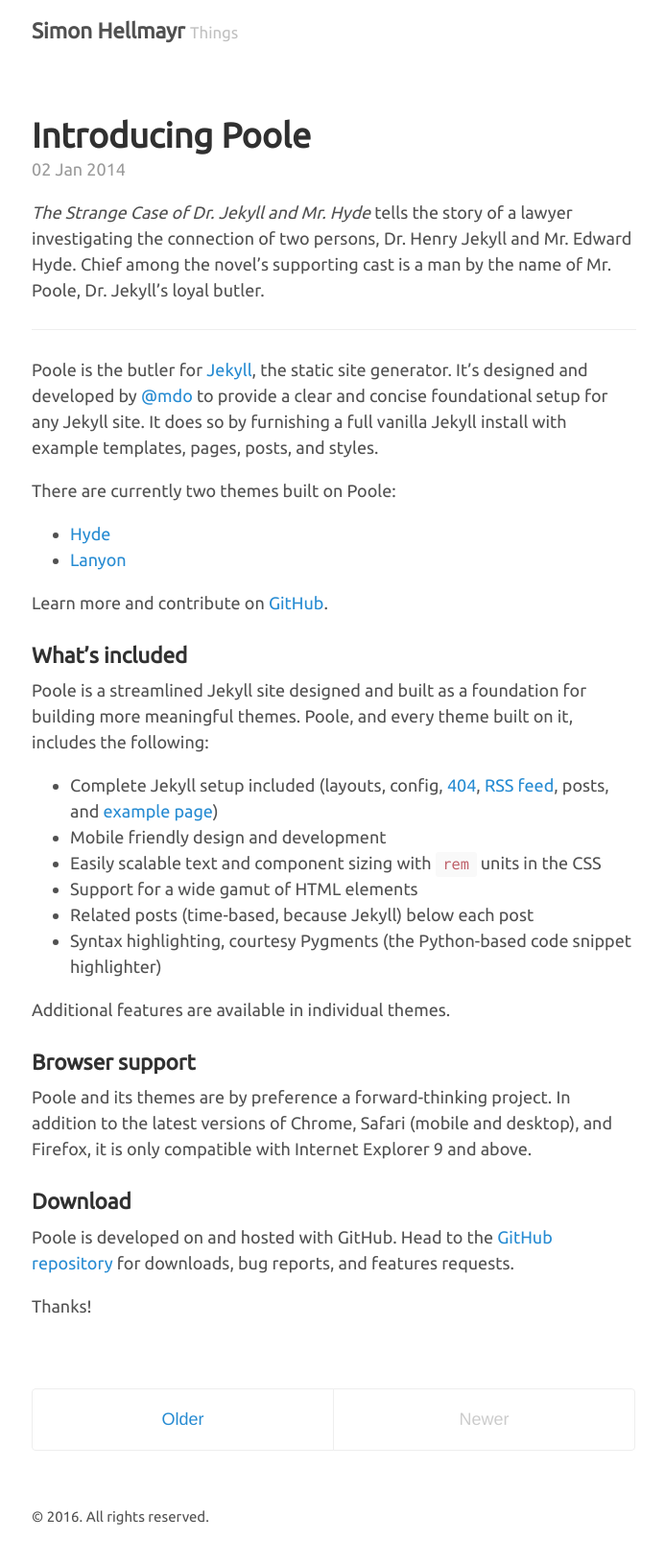
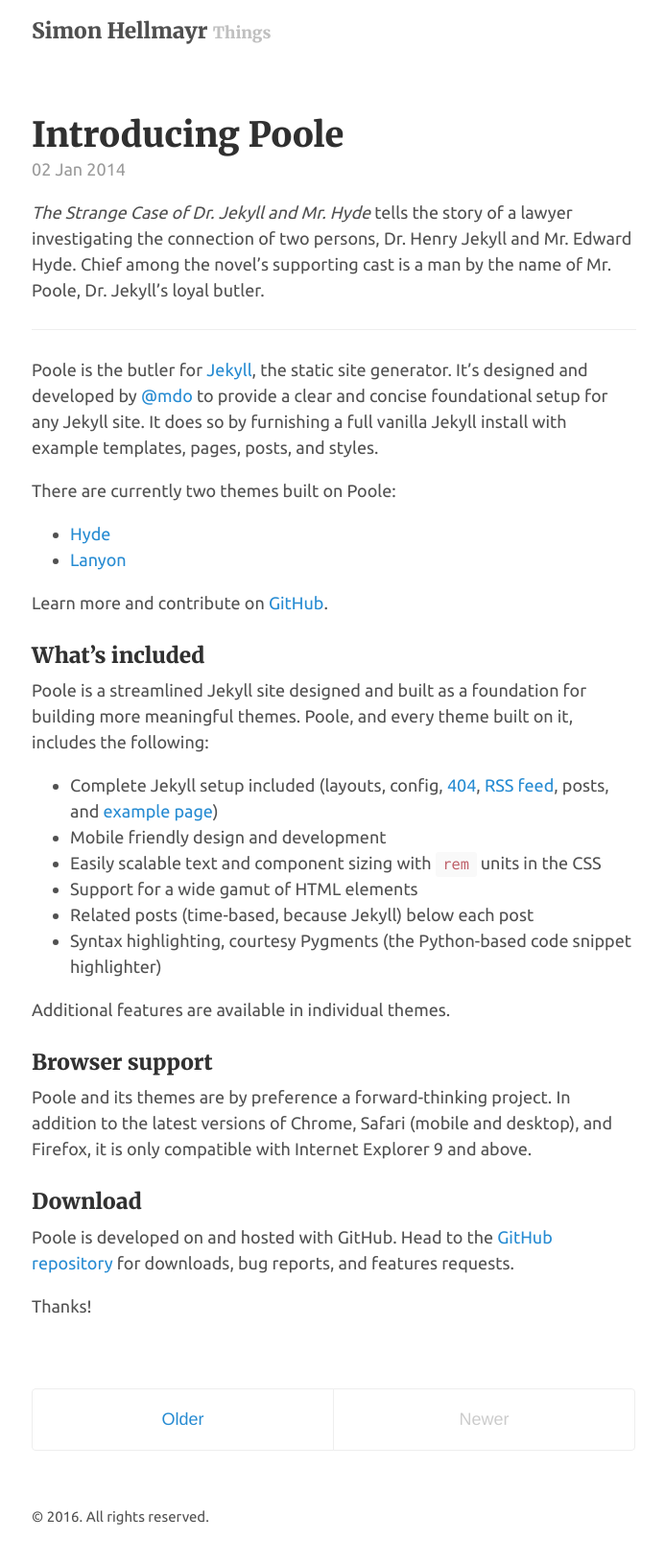
Before and after one commit to shellmayr/shellmayr.github.io, a Jekyll site: the page built from index.html, in a window 1280 px wide. Shown: the whole page at 96% size, without its empty margins (292-985 px from the left). Built offline with Jekyll 4.4.1, drawn with Linux system fonts in a browser that asks for light colours; the list of posts is cut into pages by our own code.

Commit message:
serif font

```diff
--- a/_sass/_base.scss
+++ b/_sass/_base.scss
@@ -16,6 +16,7 @@ body {
 
 // import google fonts
 @import url(https://fonts.googleapis.com/css?family=Ubuntu);
+@import url(https://fonts.googleapis.com/css?family=Merriweather:900);
 
 html {
   font-family: "Ubuntu", Helvetica, Arial, sans-serif;
--- a/_sass/_posts.scss
+++ b/_sass/_posts.scss
@@ -13,6 +13,7 @@
 .post-title,
 .post-title a {
   color: #303030;
+  font-family: "Merriweather", serif;
 }
 .page-title,
 .post-title {
--- a/_sass/_type.scss
+++ b/_sass/_type.scss
@@ -4,6 +4,7 @@
 
 h1, h2, h3, h4, h5, h6 {
   margin-bottom: .5rem;
+  font-family: "Merriweather", serif;
   font-weight: bold;
   line-height: 1.25;
   color: #313131;
```
